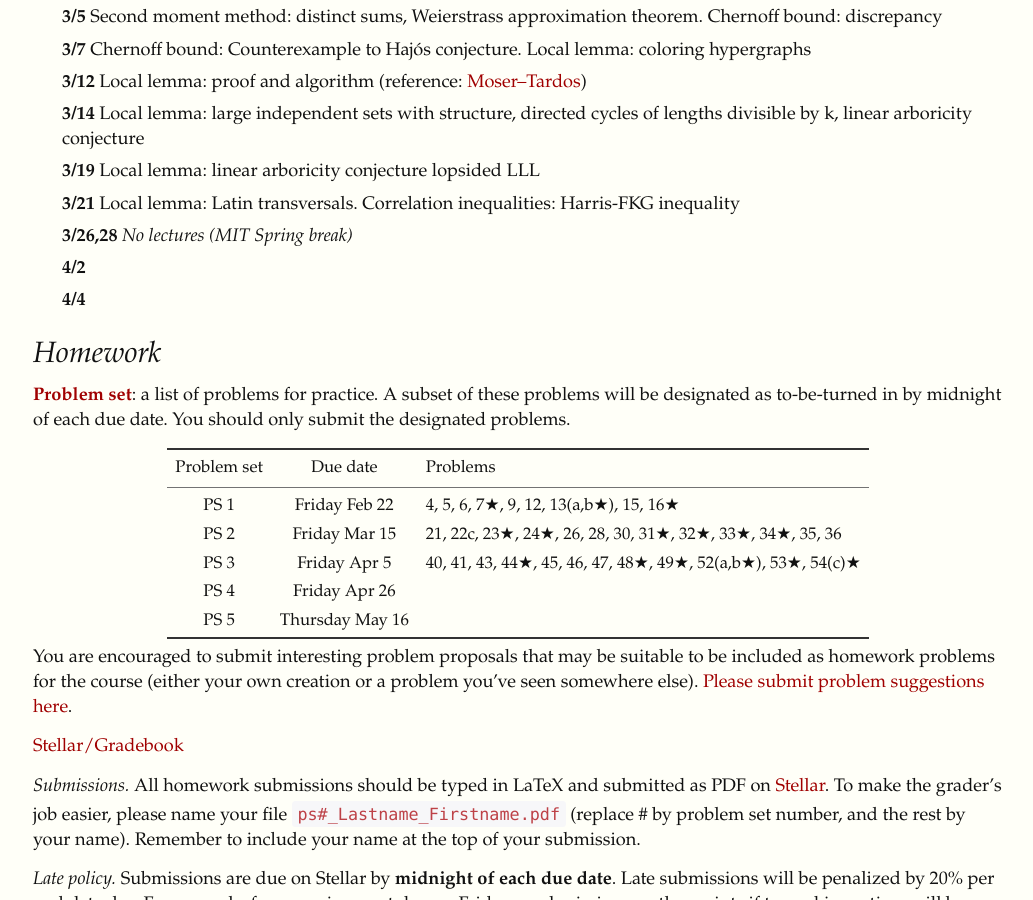
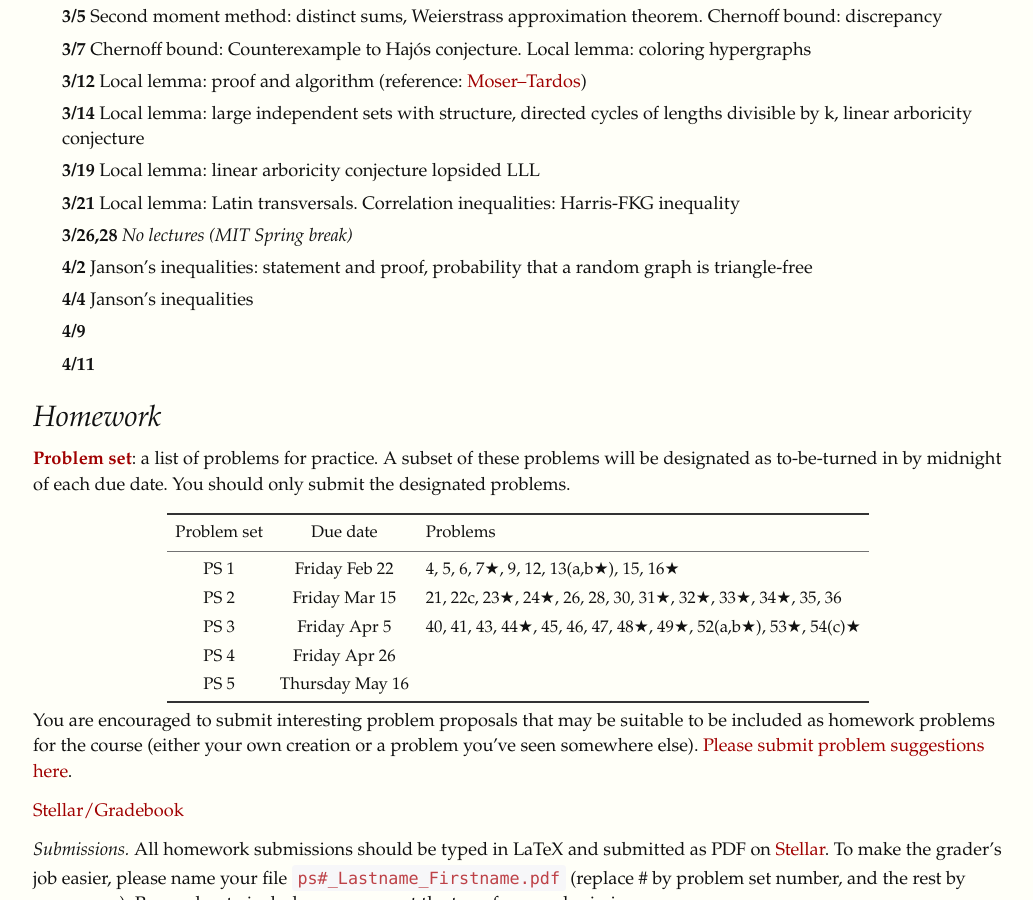
Before and after one commit to yufeizhao/yufeizhao.github.io, a Jekyll site: the page built from pm/index.md, in a window 1280 px wide and 900 px high, scrolled down 1116 px. Shown: the whole window, without its empty margins (122-1155 px from the left). Built offline with Jekyll 4.4.1, drawn with Linux system fonts in a browser that asks for light colours; nearby versions of some CDN libraries; formulas are drawn with MathJax 3.

Commit message:
syllabus Janson

```diff
--- a/pm/index.md
+++ b/pm/index.md
@@ -46,8 +46,10 @@ A graduate-level introduction to the probabilistic method, a fundamental and pow
 - **3/19** Local lemma: linear arboricity conjecture lopsided LLL
 - **3/21** Local lemma: Latin transversals. Correlation inequalities: Harris-FKG inequality
 - **3/26,28** _No lectures (MIT Spring break)_
-- **4/2**
-- **4/4**
+- **4/2** Janson's inequalities: statement and proof, probability that a random graph is triangle-free
+- **4/4** Janson's inequalities
+- **4/9**
+- **4/11**
 
 ## Homework
 
```
